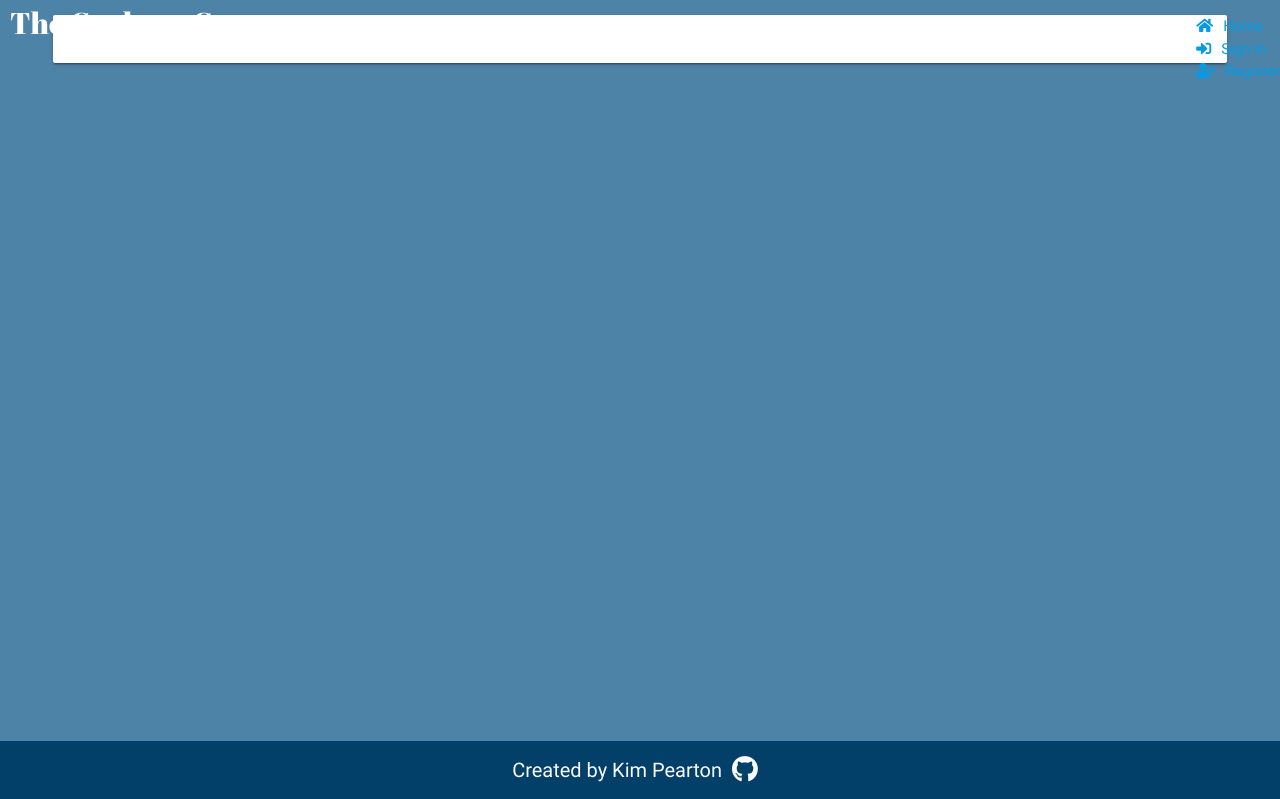
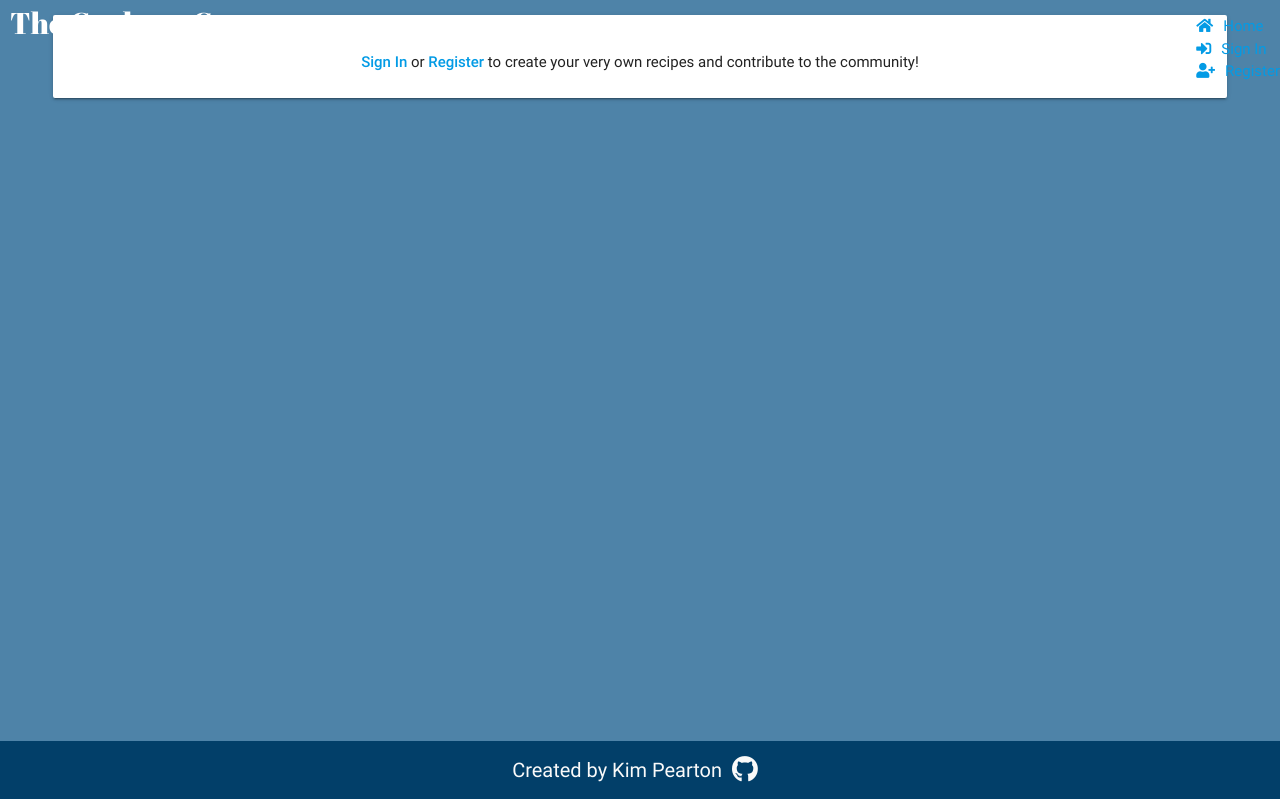
Before and after one commit to Code-Institute-Submissions/the-cookery-cove, a Flask app: page / in a window 1280 px wide. Shown: the top 799 px of the page. Run offline with Flask 2, Linux system fonts and the light colour scheme; some libraries are stand-ins or nearby versions.

Commit message:
Add sign in and register options in welcome card

```diff
--- a/templates/index.html
+++ b/templates/index.html
@@ -5,7 +5,17 @@
 
 <div class="row card intro-card">
     <div class="card-content intro-card-content center-align">
-
+        <h5 class="message">{{message|safe}}</h5>
+        {% if 'username' in session %}
+        {% else %}
+        <span class="intro">
+            <a href="{{url_for('signin')}}">
+                <strong>Sign In</strong>
+            </a> or
+            <a href="{{url_for('register')}}">
+                <strong>Register</strong>
+            </a> to create your very own recipes and contribute to the community!</span>
+        {% endif %}
     </div>
 </div>
 
```
